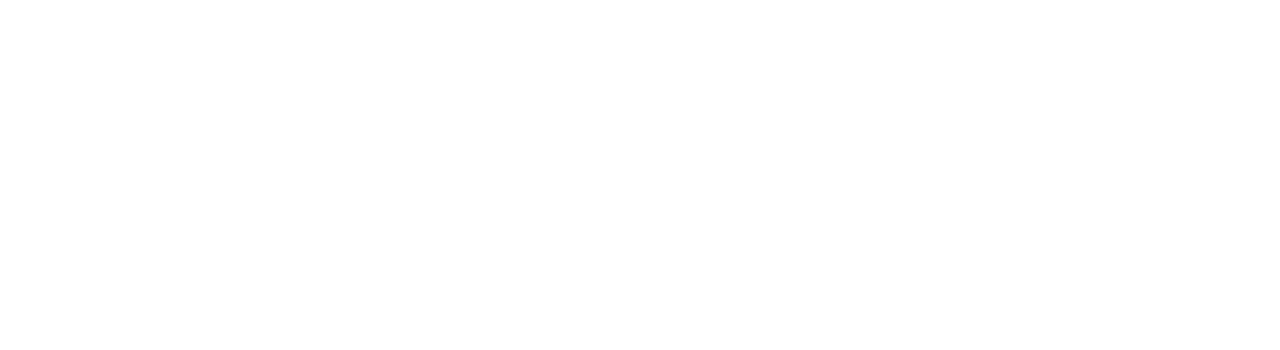
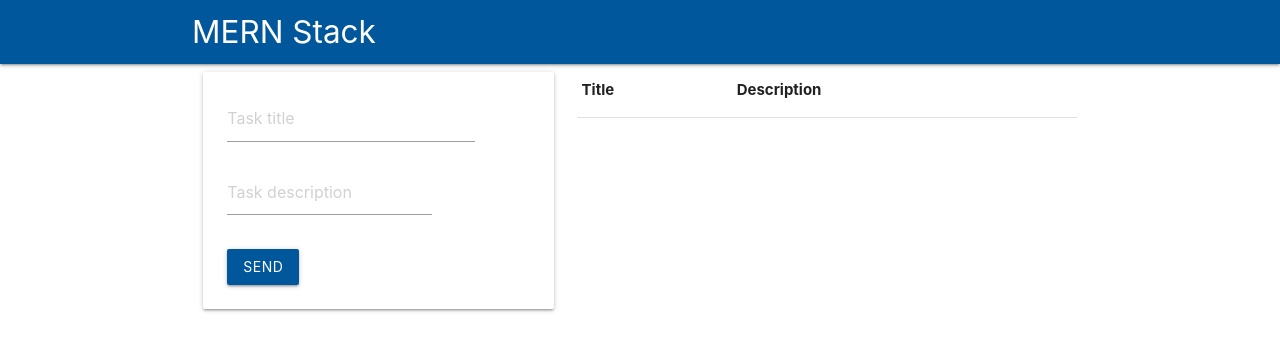
Before and after one commit to JuanJose21/mern-stack, a website: page src/public/index.html in a window 1280 px wide. Drawn offline with nearby package versions, Linux system fonts and the light colour scheme; no server answers.

Commit message:
import materialize and bundle

```diff
--- a/src/public/index.html
+++ b/src/public/index.html
@@ -5,6 +5,11 @@
     <meta charset="UTF-8">
     <meta name="viewport" content="width=device-width, initial-scale=1.0">
     <title>MERN Stack Task</title>
+    <!-- Compiled and minified CSS -->
+    <link rel="stylesheet" href="https://cdnjs.cloudflare.com/ajax/libs/materialize/1.0.0/css/materialize.min.css">
+    <!-- Icons -->
+    <link href="https://fonts.googleapis.com/icon?family=Material+Icons" rel="stylesheet">
+
 </head>
 
 <body>
@@ -12,6 +17,9 @@
     <div id="app"></div>
 
     <!-- scripts -->
+    <!-- Compiled and minified JavaScript -->
+    <script src="https://cdnjs.cloudflare.com/ajax/libs/materialize/1.0.0/js/materialize.min.js"></script>
+    <script src="bundle.js"></script>
 </body>
 
 </html>
```
